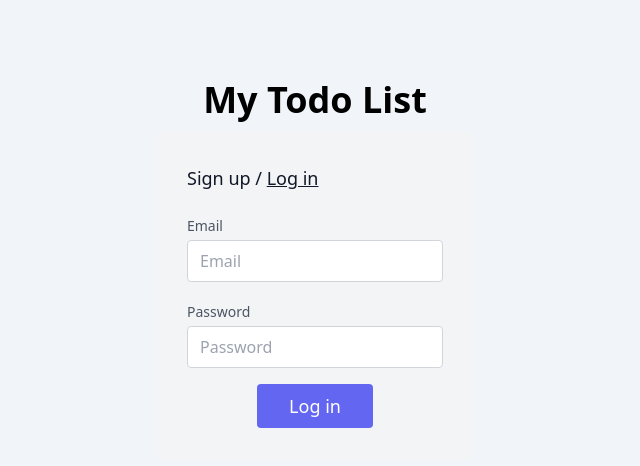
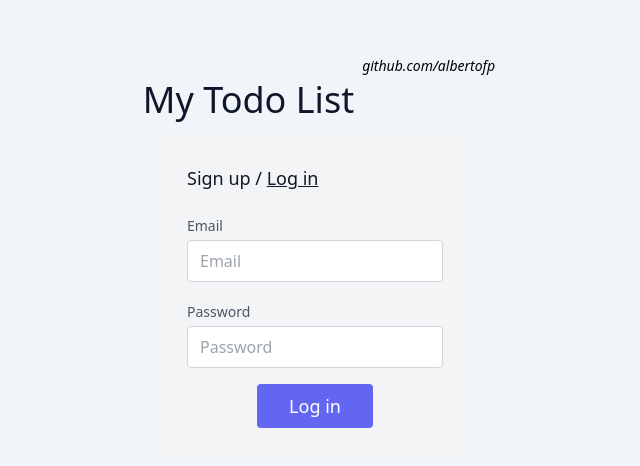
Before and after one commit to albertofp/CRUD-com-Firebase-AlbertoFontenel, a React (Vite) app: page / in a window 1280 px wide. Shown: the part 142-608 px from the top of the page, without its empty margins (325-965 px from the left). Built offline with nearby package versions, Linux system fonts and the light colour scheme; no server answers.

Commit message:
Minor styling + cleanup

```diff
--- a/src/App.jsx
+++ b/src/App.jsx
@@ -1,8 +1,4 @@
 import './App.css'
-import AddTodo from './components/AddTodo'
-import TodoContainer from './components/TodoContainer'
-import Login from './components/Login'
-import { auth } from '../firebase'
 import { AuthProvider } from './context/AuthContext'
 import MainContainer from './components/MainContainer'
 
@@ -10,7 +6,14 @@ export default function App() {
 	return (
 		<AuthProvider>
 			<main className='flex flex-col items-center justify-center w-full h-[100dvh] bg-slate-100'>
-				<h1 className='p-2 font-bold text-4xl mb-1 mt-4'>My Todo List</h1>
+				<div className='flex-row  flex'>
+					<h1 className='p-2 text-4xl mb-1 mt-4 text-slate-900'>
+						My Todo List
+					</h1>
+					<span className='font-light italic inline-block text-sm'>
+						github.com/albertofp
+					</span>
+				</div>
 				<MainContainer />
 			</main>
 		</AuthProvider>
--- a/src/components/AddTodo.tsx
+++ b/src/components/AddTodo.tsx
@@ -37,14 +37,14 @@ function AddTodo({}: Props) {
 			onSubmit={handleSubmit(submitForm)}
 		>
 			<input
-				className='p-2 rounded'
+				className='p-2 rounded bg-slate-50 border-slate-300 border'
 				placeholder='Write a TODO'
 				type='text'
 				{...register('title', { required: true })}
 			></input>
 			<button
 				type='submit'
-				className='flex mx-auto text-white bg-indigo-500 border-0 py-2 px-8 focus:outline-none hover:bg-indigo-600 rounded text-lg'
+				className='flex mx-auto text-white bg-green-500 border-0 py-2 px-4 focus:outline-none hover:bg-green-600 rounded text-lg'
 			>
 				ADD TODO
 			</button>
--- a/src/components/MainContainer.tsx
+++ b/src/components/MainContainer.tsx
@@ -13,7 +13,7 @@ function MainContainer({}: Props) {
 		<>
 			<div className='flex gap-2 items-center'>
 				<h2 className='p-2 text-xl mb-2'>{currentUser.email}</h2>
-				<button className='flex mx-auto text-white bg-red-500 border-0 py-2 px-8 focus:outline-none hover:bg-red-600 rounded text-sm'
+				<button className='flex mx-auto text-white bg-red-500 border-0 py-2 px-4 focus:outline-none hover:bg-red-600 rounded text-sm'
                 onClick={() => auth.signOut()}
                 >
 					Log out
--- a/src/components/Todo.tsx
+++ b/src/components/Todo.tsx
@@ -4,7 +4,7 @@ import { DocumentData } from 'firebase/firestore'
 
 function Todo({ todo }: { todo: DocumentData }) {
 	return (
-		<li className='border-2 flex justify-between items-center p-4 min-w-[350px] w-1/3 rounded-sm shadow-sm self-center hover:translate-x-3 transition-all bg-slate-50'>
+		<li className='border-2 flex justify-between items-center p-4 min-w-[350px] max-w-2/3 rounded-sm shadow-sm self-center hover:translate-x-3 transition-all bg-slate-50 max-w-fit overflow-hidden'>
 			<div className='flex gap-2'>
 				<input
 					type='checkbox'
@@ -12,7 +12,7 @@ function Todo({ todo }: { todo: DocumentData }) {
 					onChange={() => toggleComplete(todo)}
 					checked={todo.completed ? true : false}
 				/>
-				<h3 className='text-xl'>{todo.title}</h3>
+				<h3 className='text-xl max-w-fit'>{todo.title}</h3>
 			</div>
 			<div className='flex flex-col gap-1'>
 				<Trash2
--- a/src/components/TodoContainer.tsx
+++ b/src/components/TodoContainer.tsx
@@ -10,17 +10,13 @@ import { ArrowLeft, ArrowRight, GripHorizontal } from 'lucide-react'
 
 function TodoContainer() {
 	const { currentUser } = useAuth()
-
 	const [todos, setTodos] = useState<DocumentData[]>([])
-	const [loading, setLoading] = useState(false)
 	const [pageNumber, setPageNumber] = useState(0)
-
 	const TODOS_PER_PAGE = 6
 	const pagesVisited = pageNumber * TODOS_PER_PAGE
 	const currentTodos = todos.slice(pagesVisited, pagesVisited + TODOS_PER_PAGE)
 
 	useEffect(() => {
-		setLoading(true)
 		const getTodos = query(
 			collection(db, 'todos'),
 			where('userID', '==', currentUser?.uid)
@@ -31,7 +27,6 @@ function TodoContainer() {
 				todosArray.push({ ...document.data(), id: document.id })
 			})
 			setTodos(todosArray)
-			setLoading(false)
 		})
 
 		return () => unsubscribe()
@@ -68,6 +63,9 @@ function TodoContainer() {
 
 	return (
 		<>
+			{todos.length == 0 ?? (
+				<h1 className='text-4xl opacity-25'>Nothing to do</h1>
+			)}
 			<ul className='flex flex-col gap-2 mt-10 w-full items-center h-1/2'>
 				{displayTodos}
 			</ul>
@@ -82,6 +80,8 @@ function TodoContainer() {
 				breakLabel={<GripHorizontal />}
 				breakClassName='font-light p-2 rounded-full text-2xl'
 				breakLinkClassName='font-light p-2 rounded-full text-2xl'
+				disabledLinkClassName='opacity-10'
+				renderOnZeroPageCount={null}
 			/>
 		</>
 	)
```
